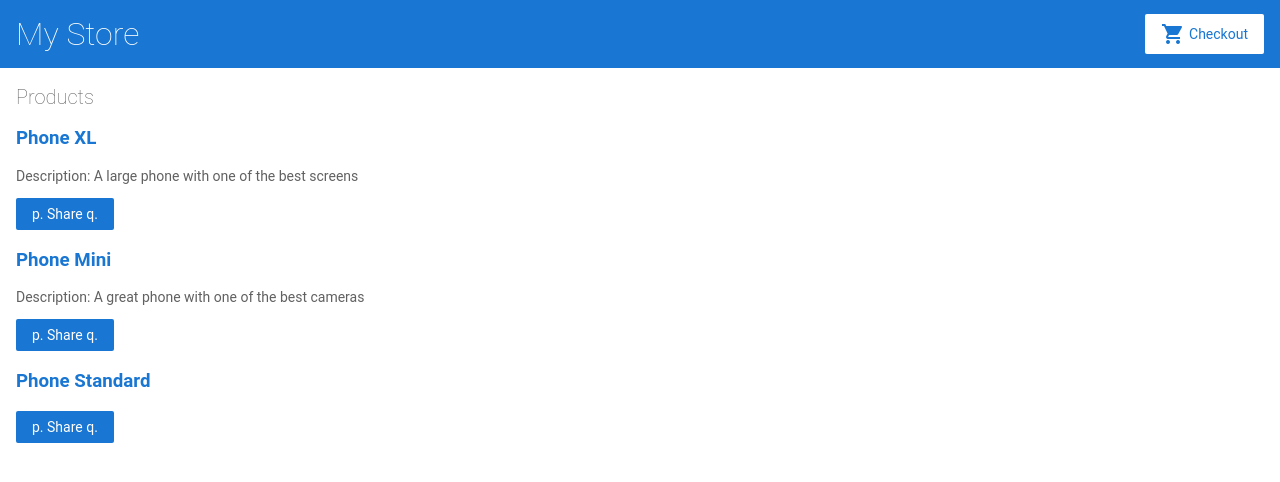
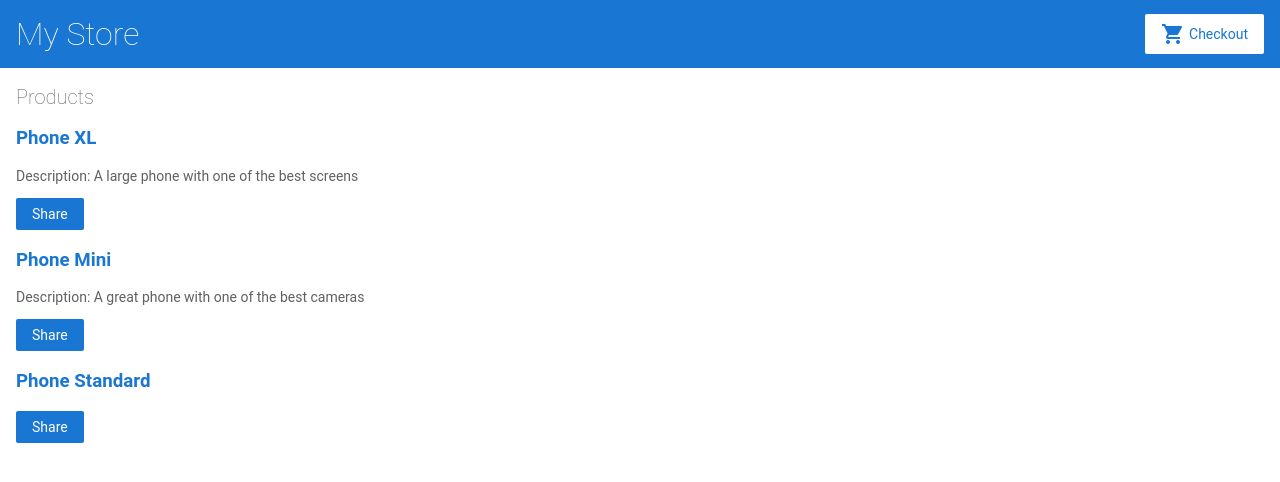
Before and after one commit to flubber123/angular-5kavj4, an Angular app: page / in a window 1280 px wide. Shown: the top 482 px of the page. Built offline with nearby package versions, Linux system fonts and the light colour scheme.

Commit message:
1 file modified

```diff
--- a/src/app/product-list/product-list.component.html
+++ b/src/app/product-list/product-list.component.html
@@ -18,7 +18,7 @@ can be found in the LICENSE file at http://angular.io/license
   </p>
 
   <button (click)="share()">
-p.    Share
-q.  </button>
+    Share
+  </button>
 
 </div>
```
